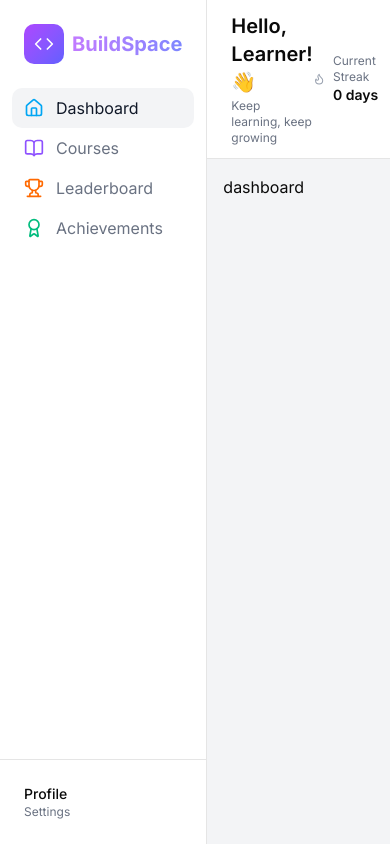
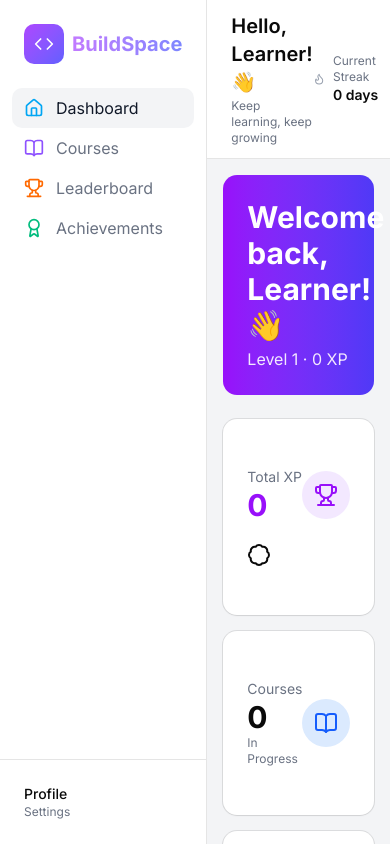
Before and after one commit to ARJ99/buildspace, a Next.js app: page /dashboard in a window 390 px wide. Built offline with nearby package versions, Linux system fonts and the light colour scheme; no server answers.

Commit message:
Feat: Dashboard Page Update

```diff
--- a/app/(dashboard)/dashboard/page.tsx
+++ b/app/(dashboard)/dashboard/page.tsx
@@ -1,7 +1,155 @@
+
+"use client"
+
+import { Card, CardContent, CardHeader, CardTitle } from "@/components/ui/card";
+import { Progress } from "@/components/ui/progress";
+import { useUser } from "@clerk/nextjs";
+import { useMutation, useQuery } from "@tanstack/react-query";
+import { Award, Badge, BookOpen, Calendar, Flame, Trophy } from "lucide-react";
+import { useEffect } from "react";
 
 
-export default function Page() {
+export default function DashboardPage() {
+
+    const { user, isLoaded: isUserLoaded } = useUser();
+
+    //Sync User
+    const syncUserMutation = useMutation({
+        mutationFn: async () => {
+            console.log('Syncing user data with backend...');
+            const response = await fetch('/api/user/sync', {
+                method: 'POST',
+                headers: {
+                    'Content-Type': 'application/json',
+                }
+            });
+            if (!response.ok) {
+                throw new Error('Failed to sync user data');
+            }
+            const data = await response.json();
+            console.log('✅ User data synced successfully:', data);
+            return data;
+        }
+    });
+
+    //Sync User'data stats
+    const { data: stats, isLoading, refetch } = useQuery({
+        queryKey: ["stats", user?.id],
+        queryFn: async () => {
+            const res = await fetch("/api/user/stats");
+            if (!res.ok) throw new Error("Failed to fetch stats");
+            const data = await res.json();
+            console.log("Fetched user stats:", data);
+            return data;
+        },
+        enabled: isUserLoaded && !!user, //If user is not logged in, don't fetch stats
+
+    });
+
+    // Sync user when component mounts or user changes
+    useEffect(() => {
+        if (isUserLoaded && user) {
+            //First sync user to db
+            syncUserMutation.mutate(undefined, {
+                onSuccess: () => {
+                    refetch();
+                }
+            })
+        }
+    }, [isUserLoaded, user?.id]);
+
+
+    const displayName =
+        stats?.username || user?.username || user?.firstName || "Learner";
     return (
-        <div>dashboard</div>
+        <div className="space-y-6">
+            <div className="bg-linear-to-r from-purple-600 to-indigo-600 rounded-xl p-6 text-white">
+                <h1 className="text-3xl font-bold">Welcome back, {displayName}! 👋</h1>
+                <p className="text-purple-100 mt-1">
+                    Level {stats?.level || 1} · {stats?.totalXP?.toLocaleString() || 0} XP
+                </p>
+            </div>
+
+            <div className="grid gap-4 md:grid-cols-2 lg:grid-cols-4">
+                <Card>
+                    <CardContent className="p-6">
+                        <div className="flex items-center justify-between">
+                            <div>
+                                <p className="text-sm text-gray-500">Total XP</p>
+                                <p className="text-3xl font-bold text-purple-600">
+                                    {stats?.totalXP?.toLocaleString() || 0}
+                                </p>
+                            </div>
+                            <div className="p-3 bg-purple-100 dark:bg-purple-900/20 rounded-full">
+                                <Trophy className="h-6 w-6 text-purple-600" />
+                            </div>
+                        </div>
+                        <Badge className="mt-2">
+                            Level {stats?.level || 1}
+                        </Badge>
+                    </CardContent>
+                </Card>
+
+                <Card>
+                    <CardContent className="p-6">
+                        <div className="flex items-center justify-between">
+                            <div>
+                                <p className="text-sm text-gray-500">Courses</p>
+                                <p className="text-3xl font-bold">
+                                    {stats?.coursesInProgress || 0}
+                                </p>
+                                <p className="text-xs text-gray-500">In Progress</p>
+                            </div>
+                            <div className="p-3 bg-blue-100 dark:bg-blue-900/20 rounded-full">
+                                <BookOpen className="h-6 w-6 text-blue-600" />
+                            </div>
+                        </div>
+                        {stats?.completedCourses > 0 && (
+                            <p className="text-xs text-green-600 mt-2">
+                                {stats.completedCourses} completed
+                            </p>
+                        )}
+                    </CardContent>
+                </Card>
+
+                <Card>
+                    <CardContent className="p-6">
+                        <div className="flex items-center justify-between">
+                            <div>
+                                <p className="text-sm text-gray-500">Current Streak</p>
+                                <p className="text-3xl font-bold text-orange-600">
+                                    {stats?.currentStreak || 0}
+                                </p>
+                                <p className="text-xs text-gray-500">days</p>
+                            </div>
+                            <div className="p-3 bg-orange-100 dark:bg-orange-900/20 rounded-full">
+                                <Flame className="h-6 w-6 text-orange-600" />
+                            </div>
+                        </div>
+                    </CardContent>
+                </Card>
+
+                <Card>
+                    <CardContent className="p-6">
+                        <div className="flex items-center justify-between">
+                            <div>
+                                <p className="text-sm text-gray-500">Today's Goal</p>
+                                <p className="text-3xl font-bold text-green-600">
+                                    {stats?.todayCompleted || 0}/3
+                                </p>
+                                <p className="text-xs text-gray-500">lessons</p>
+                            </div>
+                            <div className="p-3 bg-green-100 dark:bg-green-900/20 rounded-full">
+                                <Calendar className="h-6 w-6 text-green-600" />
+                            </div>
+                        </div>
+                        <Progress value={stats?.todayProgress || 0} className="h-1 mt-2" />
+                    </CardContent>
+                </Card>
+            </div>
+
+            {/* Recent Activity */}
+
+        </div>
     )
 }
--- a/app/page.tsx
+++ b/app/page.tsx
@@ -35,9 +35,6 @@ export default function LandingPage() {
   if (isSignedIn) {
     return null;
   }
-
-
-
 
   return (
     <div className="min-h-screen bg-linear-to-br from-purple-50 via-white to-indigo-50 overflow-hidden">
--- a/package.json
+++ b/package.json
@@ -20,6 +20,7 @@
     "class-variance-authority": "^0.7.1",
     "cls": "^0.1.5",
     "clsx": "^2.1.1",
+    "cn": "^0.4.0",
     "dotenv": "^17.4.2",
     "drizzle-orm": "^1.0.0-rc.4",
     "framer-motion": "^13.1.1",
--- a/proxy.ts
+++ b/proxy.ts
@@ -1,6 +1,19 @@
-import { clerkMiddleware } from '@clerk/nextjs/server';
+import { clerkMiddleware, createRouteMatcher } from '@clerk/nextjs/server';
 
-export default clerkMiddleware();
+const isPublicRoute = createRouteMatcher([
+    "/",
+    "/sign-in(.*)",
+    "/sign-up(.*)",
+    "/api/public(.*)",
+
+]);
+
+export default clerkMiddleware(async (auth, request) => {
+    if (!isPublicRoute(request)) {
+        await auth.protect();
+    }
+});
+
 
 export const config = {
     matcher: [
```
Also changed, not shown: 1 other file (tests, documents, lock files or other folders).
